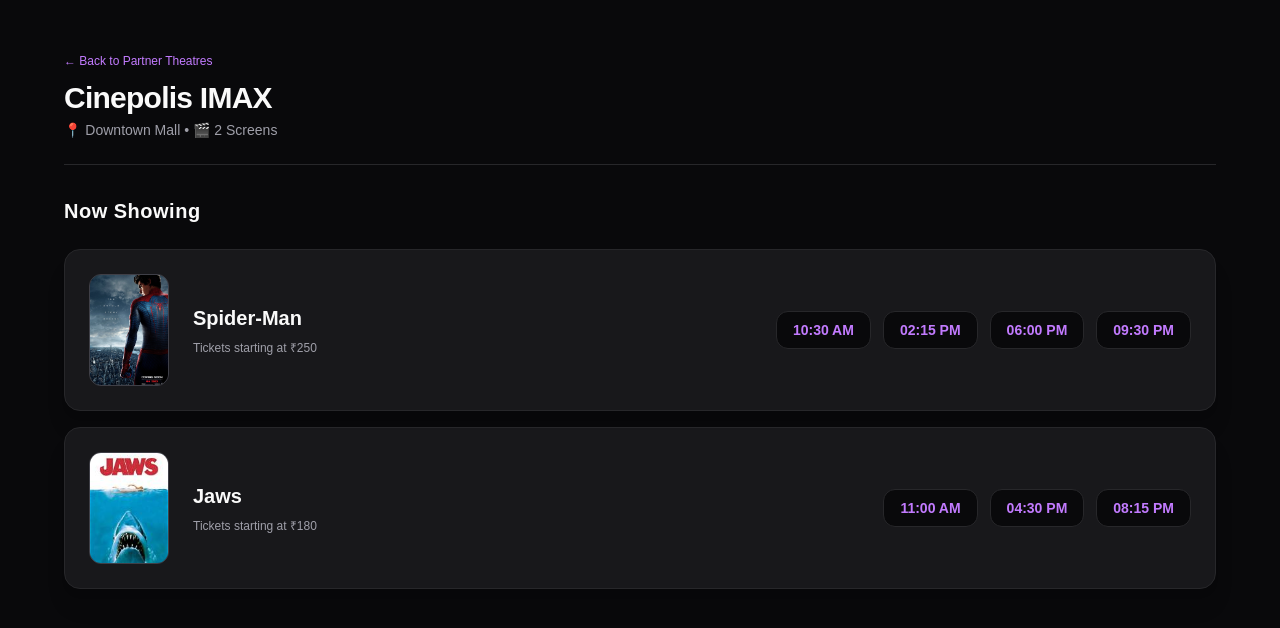
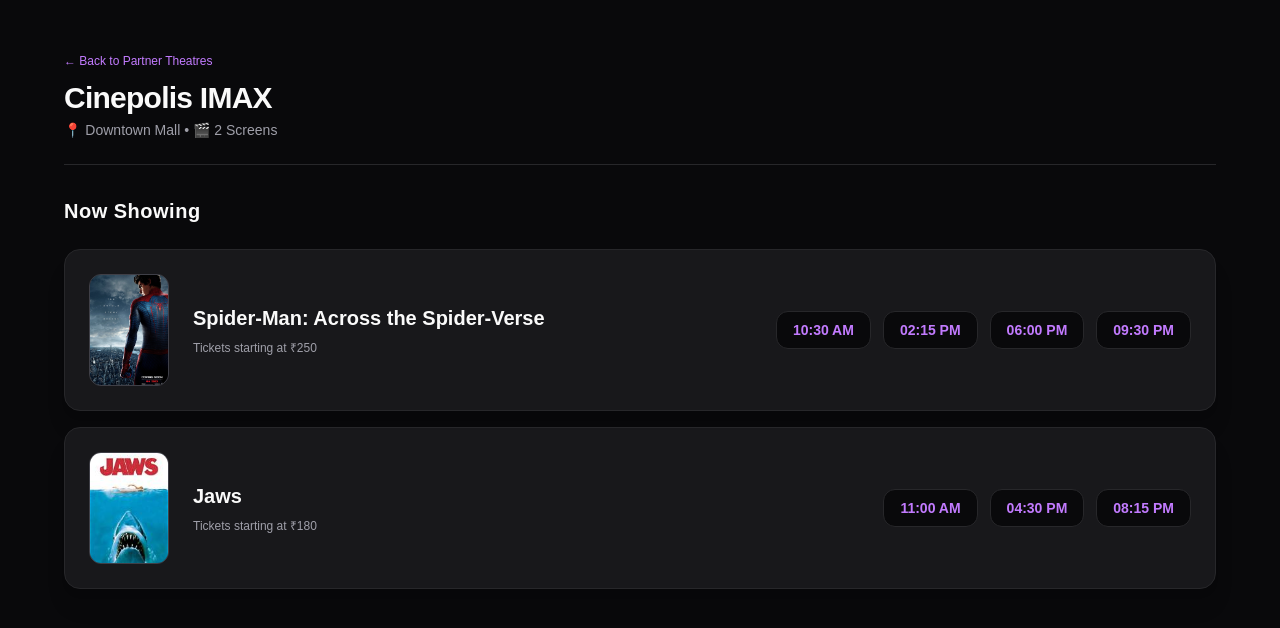
Before and after one commit to SaiPranav13188/cineai, a Next.js app in the folder frontend/: page /theatres/1 in a window 1280 px wide. Shown: the top 628 px of the page. Built offline with nearby package versions, Linux system fonts and the light colour scheme.

Commit message:
Fix theatre showtime links to use correct movie catalog IDs

```diff
--- a/frontend/app/theatres/[id]/page.tsx
+++ b/frontend/app/theatres/[id]/page.tsx
@@ -3,7 +3,7 @@
 import { notFound } from "next/navigation";
 
 interface Show {
-  showId: string;
+  movieId: string;
   movieTitle: string;
   poster: string;
   times: string[];
@@ -24,14 +24,14 @@
     screens: 2,
     shows: [
       {
-        showId: "5001",
-        movieTitle: "Spider-Man",
+        movieId: "1",
+        movieTitle: "Spider-Man: Across the Spider-Verse",
         poster: "/movies/movie1.jpg",
         times: ["10:30 AM", "02:15 PM", "06:00 PM", "09:30 PM"],
         price: 250,
       },
       {
-        showId: "5002",
+        movieId: "2",
         movieTitle: "Jaws",
         poster: "/movies/movie2.jpg",
         times: ["11:00 AM", "04:30 PM", "08:15 PM"],
@@ -45,18 +45,18 @@
     screens: 2,
     shows: [
       {
-        showId: "5003",
+        movieId: "3",
         movieTitle: "The Avengers",
         poster: "/movies/movie3.jpg",
         times: ["01:00 PM", "05:00 PM", "09:00 PM"],
         price: 300,
       },
       {
-        showId: "5004",
-        movieTitle: "Spider-Man",
+        movieId: "1",
+        movieTitle: "Spider-Man: Across the Spider-Verse",
         poster: "/movies/movie1.jpg",
         times: ["11:30 AM", "03:45 PM", "07:15 PM"],
-        price: 280,
+        price: 250,
       },
     ],
   },
@@ -66,7 +66,7 @@
     screens: 1,
     shows: [
       {
-        showId: "5005",
+        movieId: "2",
         movieTitle: "Jaws",
         poster: "/movies/movie2.jpg",
         times: ["12:00 PM", "03:30 PM", "07:00 PM"],
@@ -91,7 +91,6 @@
   return (
     <main className="min-h-screen bg-zinc-950 text-zinc-50 p-6 md:p-12">
       <div className="max-w-6xl mx-auto space-y-8">
-        {/* Navigation & Header */}
         <div className="flex items-center justify-between border-b border-zinc-800 pb-6">
           <div>
             <Link href="/theatres" className="text-xs text-purple-400 hover:underline">
@@ -104,14 +103,13 @@
           </div>
         </div>
 
-        {/* Available Shows Section */}
         <div className="space-y-6">
           <h2 className="text-xl font-bold tracking-wide">Now Showing</h2>
 
           <div className="space-y-4">
-            {theatre.shows.map((show) => (
+            {theatre.shows.map((show, index) => (
               <div
-                key={show.showId}
+                key={index}
                 className="bg-zinc-900 border border-zinc-800 rounded-2xl p-6 flex flex-col md:flex-row items-start md:items-center justify-between gap-6 shadow-xl"
               >
                 <div className="flex items-center gap-6">
@@ -129,12 +127,11 @@
                   </div>
                 </div>
 
-                {/* Showtimes - Updated to route to dynamic movie page with showtime parameters */}
                 <div className="flex flex-wrap gap-3 w-full md:w-auto">
                   {show.times.map((time, idx) => (
                     <Link
                       key={idx}
-                      href={`/movie/${show.showId}?time=${encodeURIComponent(time)}&price=${show.price}`}
+                      href={`/movie/${show.movieId}?time=${encodeURIComponent(time)}&price=${show.price}`}
                       className="px-4 py-2 bg-zinc-950 border border-zinc-800 hover:border-purple-500 hover:bg-purple-600/10 text-purple-400 text-sm font-semibold rounded-xl transition-all"
                     >
                       {time}
```
